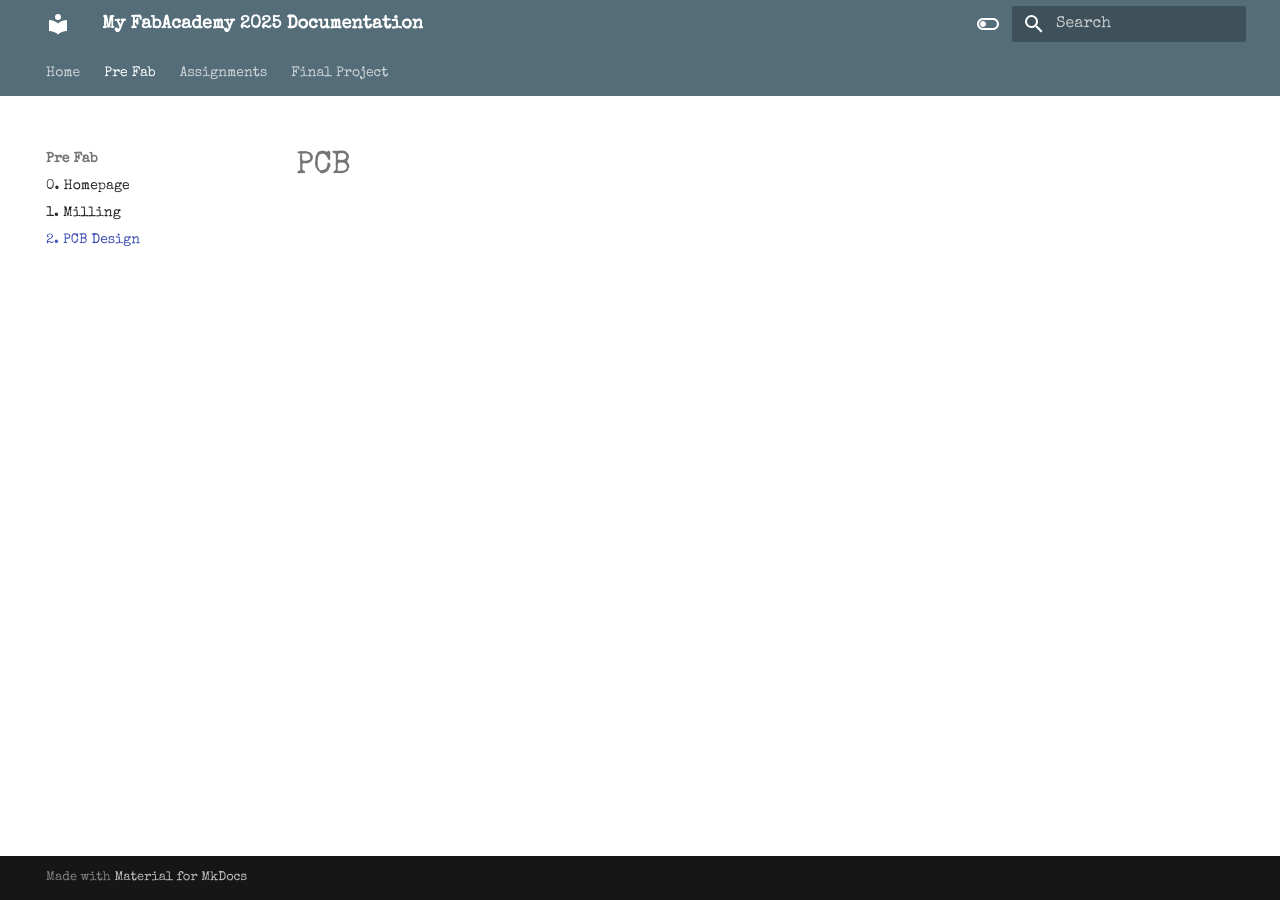
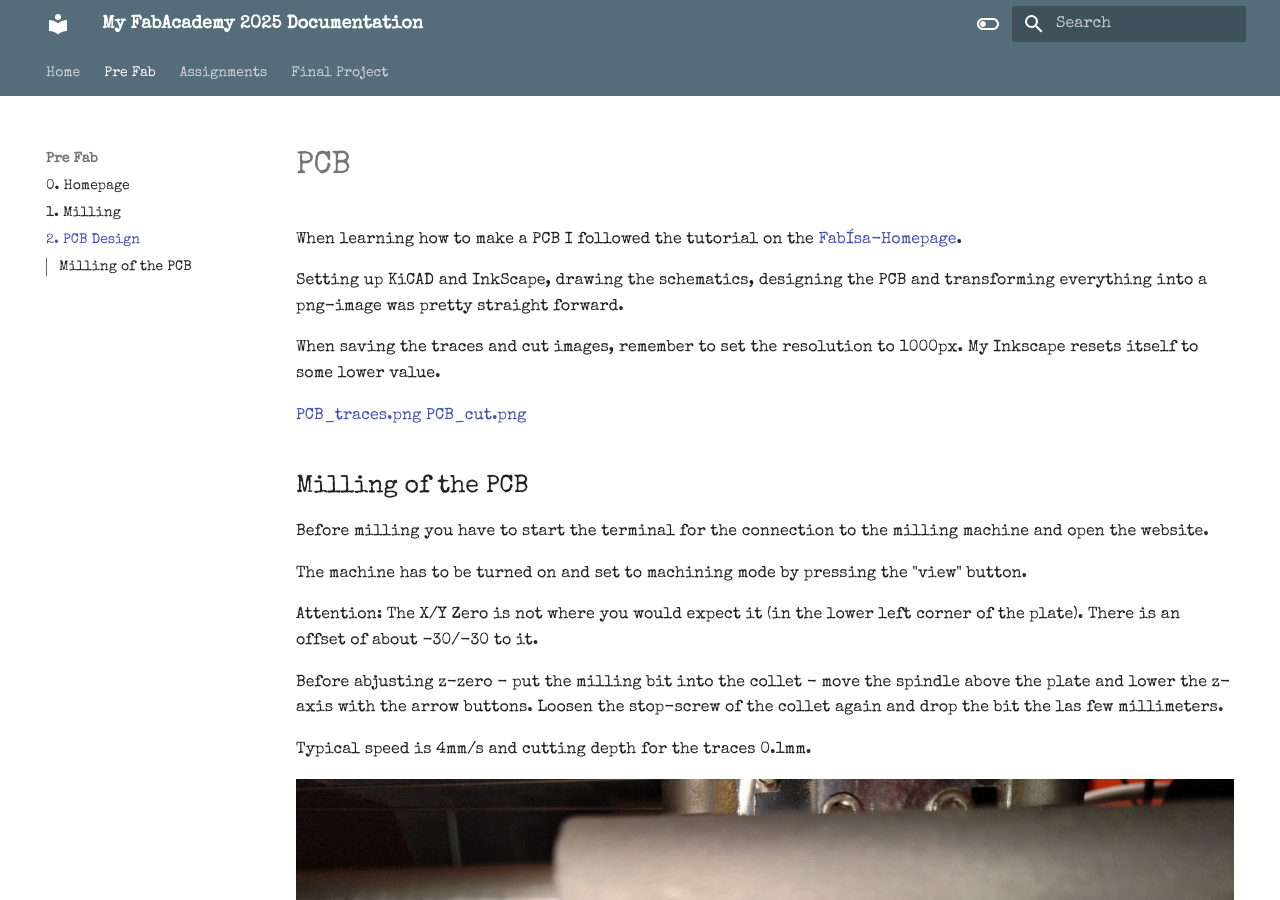
Before and after one commit to HannesJo/mkdocs-material-test, an MkDocs documentation site: the page built from docs/pre-fab/pcb.md, in a window 1280 px wide and 900 px high. Built offline with MkDocs 1.6.1 and Material for MkDocs 9.7.7, drawn with Linux system fonts in a browser that asks for light colours; some of the changed text lies outside the part shown.

Commit message:
milling and pcb update

```diff
--- a/docs/pre-fab/pcb.md
+++ b/docs/pre-fab/pcb.md
@@ -1 +1,34 @@
 # PCB
+
+When learning how to make a PCB I followed the tutorial on the [FabÍsa-Homepage](https://www.fabisa.is/N%C3%A1msefni/Pre-Fab/2-rafrasasmidi/).
+
+Setting up KiCAD and InkScape, drawing the schematics, designing the PCB and transforming everything into a png-image was pretty straight forward.
+
+When saving the traces and cut images, remember to set the resolution to 1000px. My Inkscape resets itself to some lower value.
+
+[PCB_traces.png](../pre-fab/attiny_trace.png)
+[PCB_cut.png](../pre-fab/attiny_cut.png)
+
+## Milling of the PCB
+
+Before milling you have to start the terminal for the connection to the milling machine and open the website.
+
+The machine has to be turned on and set to machining mode by pressing the "view" button.
+
+Attention: The X/Y Zero is not where you would expect it (in the lower left corner of the plate). There is an offset of about -30/-30 to it.
+
+Before abjusting z-zero - put the milling bit into the collet - move the spindle above the plate and lower the z-axis with the arrow buttons. Loosen the stop-screw of the collet again and drop the bit the las few millimeters.
+
+Typical speed is 4mm/s and cutting depth for the traces 0.1mm.
+
+![PCB milling](../pre-fab/pcb_mill.jpg)
+
+![PCB still rough](../pre-fab/pcb_rough.jpg)
+
+The bit I used was a bit dull, so the cuts were not as clean as possible. A bit of 800grid wet sandpaper helps to smoothen it.
+
+![PCB grinding](../pre-fab/pcb_sandpaper.jpg)
+
+After soldering the components on the PCB it looks quite okay, but does it work?
+
+![PCB ready](../pre-fab/pcb_ready.jpg)
```
Also changed, not shown: docs/fproject/finalproject.md (added, +5 -0 lines), docs/pre-fab/homepage.md (+4 -2 lines), docs/pre-fab/milling.md (+17 -0 lines), docs/pre-fab/Attiny_cut_trace.svg (added), docs/pre-fab/attiny_cut.png (added), docs/pre-fab/attiny_trace.png (added), docs/pre-fab/path4250.png (added), docs/pre-fab/pcb_mill.jpg (added), docs/pre-fab/pcb_ready.jpg (added), docs/pre-fab/pcb_rough.jpg (added), docs/pre-fab/pcb_sandpaper.jpg (added), docs/pre-fab/sb-crash.jpg (added), docs/pre-fab/sb_bits.jpg (added), docs/pre-fab/sb_vcarve.jpg (added), 3 more files.
